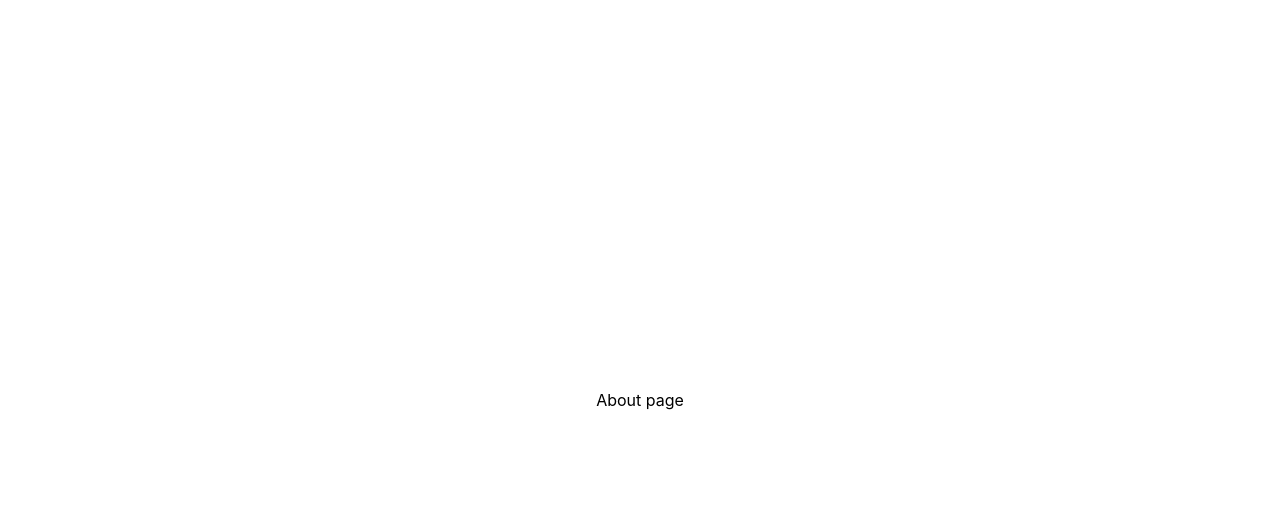
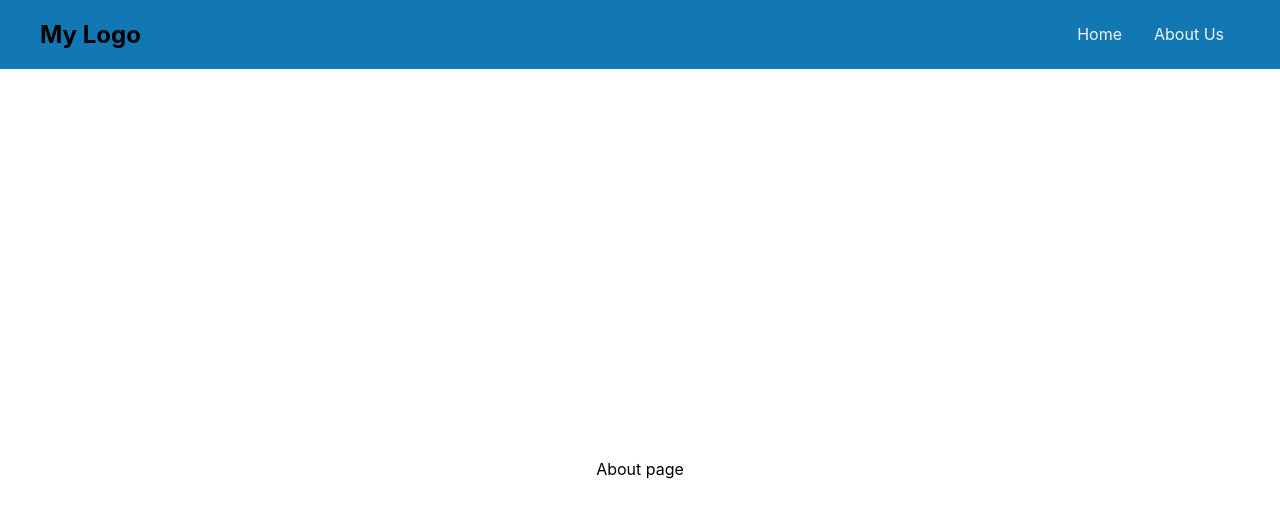
Before and after one commit to KeithRussel/keithrussel, a Next.js app: page /about in a window 1280 px wide. Shown: the top 518 px of the page. Built offline with nearby package versions, Linux system fonts and the light colour scheme.

Commit message:
Portfolio using Nextjs WIP update

```diff
--- a/components/Header.js
+++ b/components/Header.js
@@ -1,7 +1,27 @@
 import React from 'react';
+import Link from 'next/link';
+import styles from '../styles/Header.module.css';
 
 const Header = () => {
-  return <div></div>;
+  return (
+    <div className={styles.header}>
+      <div className={styles.wrapper}>
+        <h2>My Logo</h2>
+        <ul className={styles.headerNav}>
+          <li>
+            <Link href='/'>
+              <a>Home</a>
+            </Link>
+          </li>
+          <li>
+            <Link href='/about'>
+              <a>About Us</a>
+            </Link>
+          </li>
+        </ul>
+      </div>
+    </div>
+  );
 };
 
 export default Header;
--- a/pages/_app.js
+++ b/pages/_app.js
@@ -1,11 +1,15 @@
 import Layout from '../components/Layout';
+import Header from '../components/Header';
 import '../styles/globals.css';
 
 function MyApp({ Component, pageProps }) {
   return (
-    <Layout>
-      <Component {...pageProps} />
-    </Layout>
+    <>
+      <Header />
+      <Layout>
+        <Component {...pageProps} />
+      </Layout>
+    </>
   );
 }
 
--- a/pages/index.js
+++ b/pages/index.js
@@ -2,7 +2,11 @@ import Head from 'next/head';
 import styles from '../styles/Layout.module.css';
 
 function HomePage() {
-  return <h1>Welcome to Next.js!</h1>;
+  return (
+    <div>
+      <h1>Welcome to Next.js!</h1>
+    </div>
+  );
 }
 
 export default HomePage;
--- /dev/null
+++ b/styles/Header.module.css
@@ -0,0 +1,29 @@
+#colors {
+  --primary-color: #1178b3;
+  --link-color: #489efc;
+  --light-color: #f4f4f4;
+  --danger-color: #271819;
+  --success-color: #28a745;
+}
+
+.header {
+  background-color: var(--primary-color);
+}
+
+.wrapper {
+  display: flex;
+  width: 1200px;
+  margin: auto;
+}
+
+.headerNav {
+  list-style: none;
+  display: flex;
+  margin-left: auto;
+  align-self: center;
+}
+
+.headerNav li {
+  padding: 0 1rem;
+  color: var(--light-color);
+}
--- a/styles/Layout.module.css
+++ b/styles/Layout.module.css
@@ -5,20 +5,14 @@
   flex-direction: column;
   justify-content: center;
   align-items: center;
+  max-width: 1140px;
+  margin-left: auto;
+  margin-right: auto;
 }
 
 .row {
   display: flex;
 }
-
-/* .main {
-  padding: 5rem 0;
-  flex: 1;
-  display: flex;
-  flex-direction: column;
-  justify-content: center;
-  align-items: center;
-} */
 
 .footer {
   width: 100%;
--- a/styles/globals.css
+++ b/styles/globals.css
@@ -14,3 +14,15 @@ a {
 * {
   box-sizing: border-box;
 }
+
+:root {
+  --primary-color: #1178b3;
+  --link-color: #489efc;
+  --light-color: #f4f4f4;
+  --danger-color: #271819;
+  --success-color: #28a745;
+}
+
+/* li {
+  padding: 0 1rem;
+} */
```
